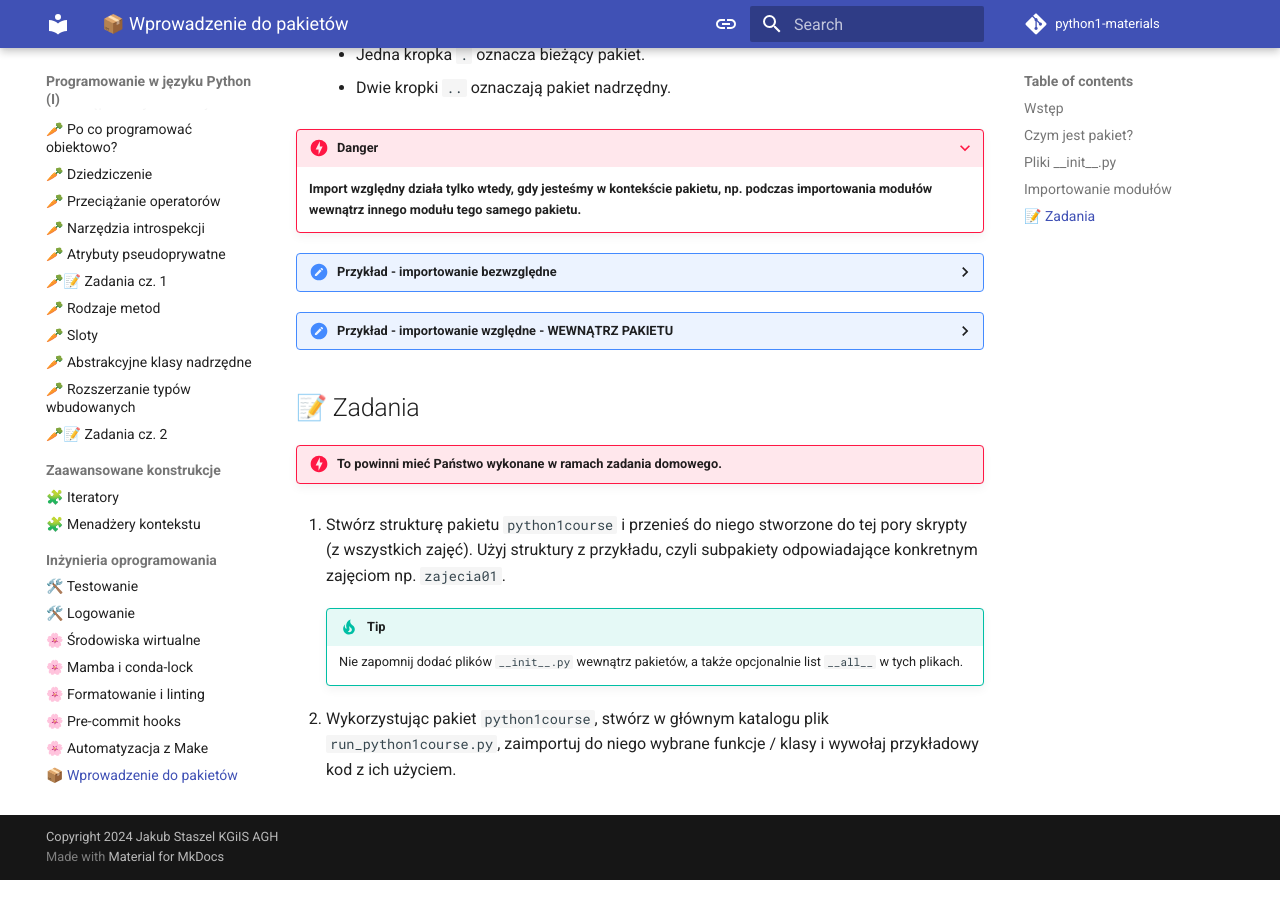
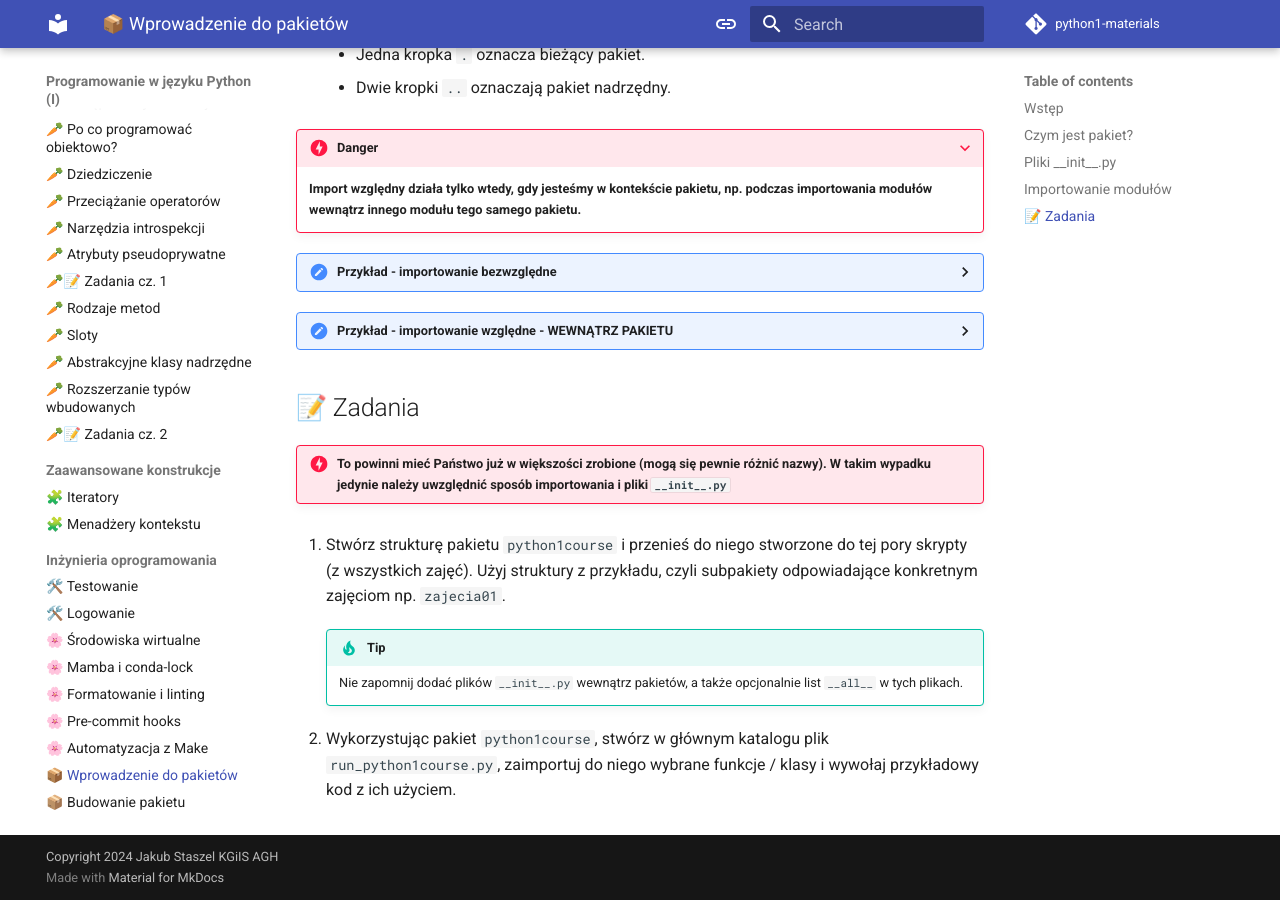
Before and after one commit to eo-agh/python1-materials, an MkDocs documentation site: the page built from docs/zaj07/pakiety.md, in a window 1280 px wide and 900 px high, scrolled down 1860 px. Built offline with MkDocs 1.6.1 and Material for MkDocs 9.7.7, drawn with Linux system fonts in a browser that asks for light colours; comment, search, counter and statistics services are not loaded.

Commit message:
refactor: GIN zaj07 p2

```diff
--- a/docs/zaj07/pakiety.md
+++ b/docs/zaj07/pakiety.md
@@ -92,7 +92,7 @@
 
 ## 📝 Zadania
 
-!!! danger "To powinni mieć Państwo wykonane w ramach zadania domowego."
+!!! danger "To powinni mieć Państwo już w większości zrobione (mogą się pewnie różnić nazwy). W takim wypadku jedynie należy uwzględnić sposób importowania i pliki `__init__.py`"
 
 1. Stwórz strukturę pakietu `python1course` i przenieś do niego stworzone do tej pory skrypty (z wszystkich zajęć). Użyj struktury z przykładu, czyli subpakiety odpowiadające konkretnym zajęciom np. `zajecia01`.
 
```
